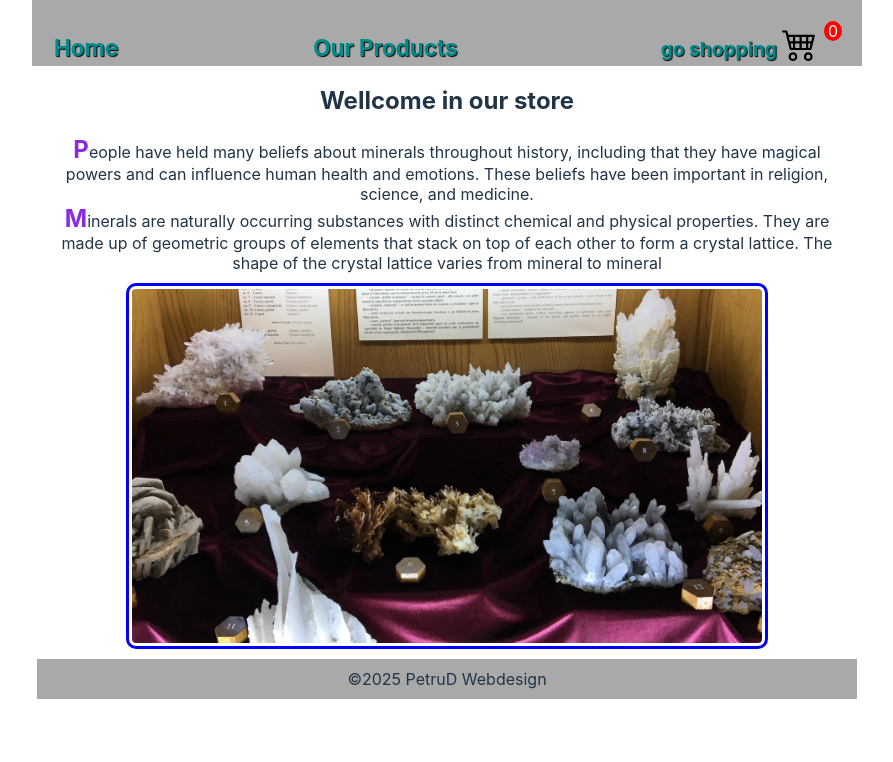
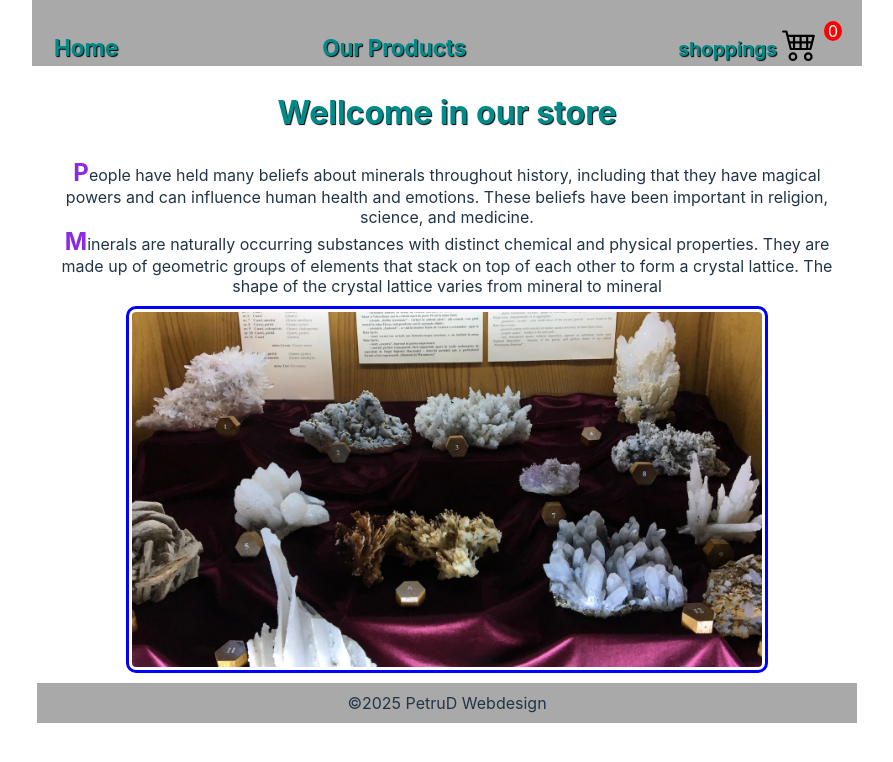
Before and after one commit to petredemi/shopping-cart, a React (Vite) app: page / in a window 1280 px wide. Shown: the top 762 px of the page, without its empty margins (193-1086 px from the left). Built offline with nearby package versions, Linux system fonts and the light colour scheme.

Commit message:
changed style header

```diff
--- a/src/App.jsx
+++ b/src/App.jsx
@@ -10,7 +10,7 @@ function App(){
                 <Link to="/"><h3>Home</h3></Link>
                 <Link to="products"><h3>Our Products</h3></Link>
                 <div className='shopcart'>
-                    <Link to="products"><h5>go shopping</h5></Link>
+                    <h5>shoppings</h5>
                     <img src="cart4.svg" alt=""  height={'35px'} width={'45px'}/>
                     <div className="qa">
                         <div className="quant">0</div>
--- a/src/firstpage.jsx
+++ b/src/firstpage.jsx
@@ -72,9 +72,9 @@ function Firstpage (){
         <>
             <div className="headerbar">
                 <Link to="/"><h3>Home</h3></Link>
-                <h3>Our products</h3>
+                <h3 style={{color:'red'}}>Our products</h3>
                 <div className='shopcart'>
-                    <h5>my shoppings </h5>
+                    <h5>shoppings </h5>
                     <img src="cart4.svg" alt=""  height={'35px'} width={'45px'} onClick={cart}/>
                     <div className="qa">
                         <div className="quant">{quantity}</div>
--- a/src/index.css
+++ b/src/index.css
@@ -17,21 +17,20 @@
 }
 a {
   font-weight: 500;
-  color: #646cff;
+  color:darkcyan;
   text-decoration: inherit;
 }
 a:hover {
   color: #535bf2;
+}
+a:active{
+  color: aqua;
 }
 body {
   display: flex;
   padding: 0px;
   justify-content: center;
   margin: 0px;
-}
-h1 {
-  font-size: 3.2em;
-  line-height: 1.1;
 }
 button {
   border: 1px solid transparent;
--- a/src/stylefiles/general.css
+++ b/src/stylefiles/general.css
@@ -28,7 +28,11 @@
 h3, h5{
     margin-bottom: 0px;
     text-shadow: 1px 1px 1px black;
-    color:darkcyan
+}
+h2{
+    color: darkcyan;
+    text-shadow: 1px 1px 1px black;
+    font-size: 2rem;
 }
 h3{
     margin-left: 2px;
```
